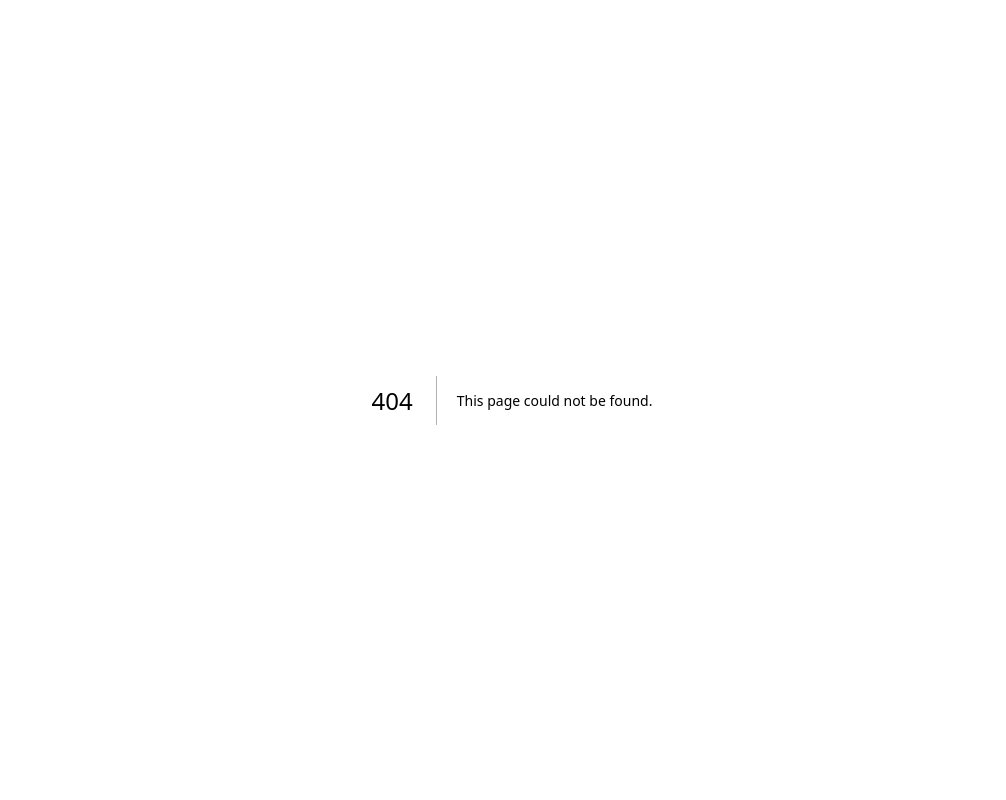
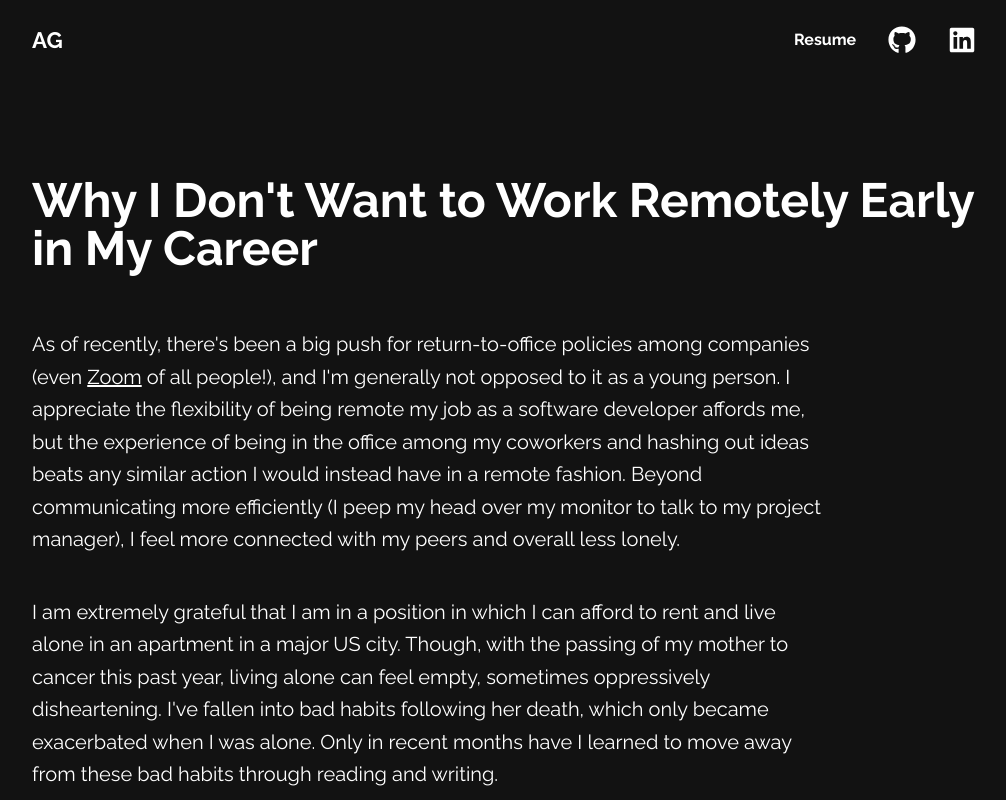
Before and after one commit to agrattan0820/portfolio-site, a Next.js app: page /blog/post/no-remote-early-in-my-career in a window 1280 px wide. Before the commit this address had no page. Shown: the top 800 px of the page, without its empty margins (128-1134 px from the left). Built offline with nearby package versions, Linux system fonts and the light colour scheme.

Commit message:
refactor: update title for remote blog post

```diff
--- a/app/blog/post/no-remote-while-young/page.mdx
+++ b/app/blog/post/no-remote-early-in-my-career/page.mdx
@@ -1,9 +1,9 @@
 export const metadata = {
-  title: "Why I Don't Want to Work Remotely as a Young Person",
+  title: "Why I Don't Want to Work Remotely Early in My Career",
   author: "Alexander Grattan",
 };
 
-# Why I Don't Want to Work Remotely as a Young Person
+# Why I Don't Want to Work Remotely Early in My Career
 
 As of recently, there's been a big push for return-to-office policies among companies (even [Zoom](https://www.washingtonpost.com/technology/2023/10/05/zoom-return-to-office-hybrid-remote-work/) of all people!), and I'm generally not opposed to it as a young person. I appreciate the flexibility of being remote my job as a software developer affords me, but the experience of being in the office among my coworkers and hashing out ideas beats any similar action I would instead have in a remote fashion. Beyond communicating more efficiently (I peep my head over my monitor to talk to my project manager), I feel more connected with my peers and overall less lonely.
 
--- a/app/page.tsx
+++ b/app/page.tsx
@@ -13,8 +13,8 @@ import AlexanderGrattan from "../images/alexander-grattan.jpeg";
 
 const blogPosts: { title: string; slug: string; date: string }[] = [
   {
-    title: "Why I Don't Want to Work Remotely as a Young Person",
-    slug: "no-remote-while-young",
+    title: "Why I Don't Want to Work Remotely Early in My Career",
+    slug: "no-remote-early-in-my-career",
     date: " January 3, 2024",
   },
   {
```
